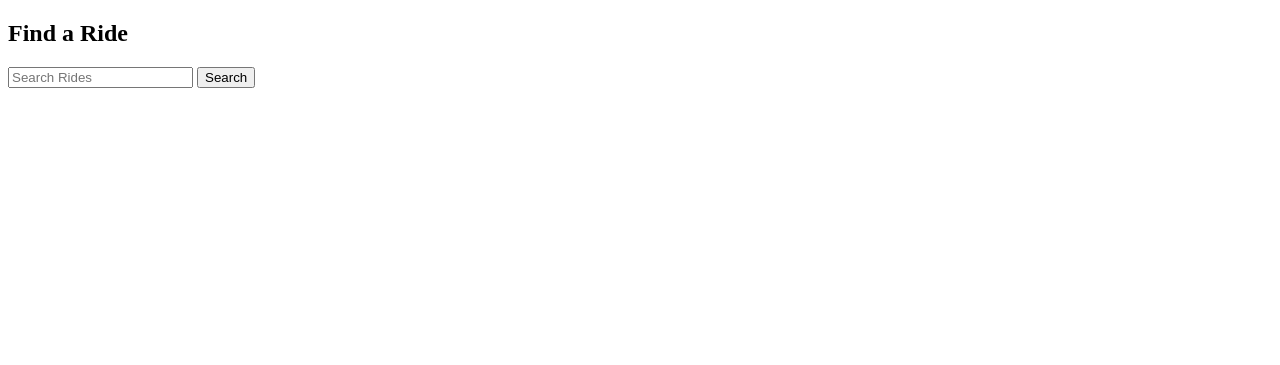
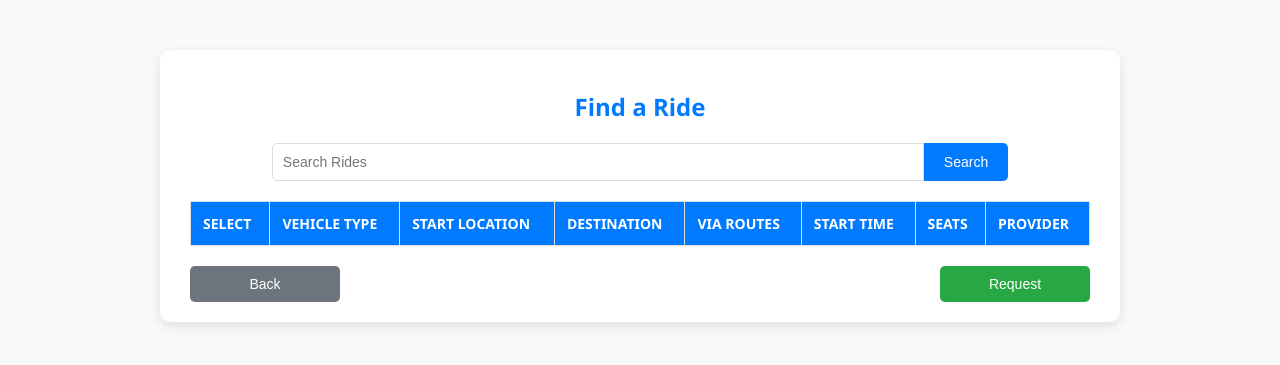
Before and after one commit to Adithya1703/CarPool_LiftLoop, a Flask app: page /find_ride in a window 1280 px wide. Shown: the top 365 px of the page. Run offline with Flask 3, Linux system fonts and the light colour scheme; the visitor is signed in with stand-in values (Sample User, id 1); lists and menus that the app fills with data are empty.

Commit message:
added required files and modified changes related to find_ride

```diff
--- a/app.py
+++ b/app.py
@@ -41,6 +41,20 @@ def main_page():
 
         main_pd["via_routes"] = main_pd["via_routes"].apply(parse_via_routes)
 
+        # Add logic to format time with AM/PM
+        def format_time_with_ampm(time_str):
+            try:
+                # Parse the time string in HH:mm format
+                hour, minute = map(int, time_str.split(":"))
+                am_pm = "AM" if hour < 12 else "PM"
+                hour = hour % 12 if hour != 12 else 12  # Convert to 12-hour format
+                return f"{hour}:{minute:02d} {am_pm}"
+            except ValueError:
+                return time_str  # Return as is if parsing fails
+
+        # Apply formatting to the `preferred_start_time` column
+        main_pd["preferred_start_time"] = main_pd["preferred_start_time"].apply(format_time_with_ampm)
+
         # Filter rides for the logged-in user
         user_rides = main_pd[main_pd["ride_provider"] == logged_in_user].to_dict(orient="records")
 
@@ -48,7 +62,6 @@ def main_page():
         user_rides = []
 
     return render_template("main.html", user=session["user"], rides=user_rides)
-
 
 @app.route("/login", methods=["POST"])
 def login():
@@ -286,9 +299,22 @@ def admin_dashboard():
         users_data = []
         flash(f"Error loading profiles: {e}", "danger")
 
-    # Load ride data
+    # Load ride data and ensure `via_routes` is parsed correctly
     try:
         ride_df = pd.read_excel(ride_excel)
+
+        # Ensure `via_routes` is correctly parsed as a list
+        def parse_via_routes(value):
+            if pd.isna(value):
+                return []  # Return an empty list if the value is NaN
+            if isinstance(value, str):
+                try:
+                    return json.loads(value)  # Attempt to parse as JSON
+                except json.JSONDecodeError:
+                    return [value.strip()]  # Treat as a single-item list if parsing fails
+            return value  # Return as is if already a list
+
+        ride_df["via_routes"] = ride_df["via_routes"].apply(parse_via_routes)
         rides_data = ride_df.to_dict(orient="records")
     except Exception as e:
         rides_data = []
@@ -297,14 +323,57 @@ def admin_dashboard():
     return render_template("admin_dashboard.html", users=users_data, rides=rides_data)
 
 
-# Route for finding a ride
 @app.route("/find_ride", methods=["GET", "POST"])
 def find_ride():
+    if "user" not in session:
+        return redirect(url_for("login"))  # Redirect to login if not logged in
+
+    query = request.args.get("query")  # Get the search query
+    selected_rides = request.form.getlist("selected_rides")  # Get selected rides for request
+    rides_data = []
+
+    try:
+        # Load ride data from Excel
+        ride_df = pd.read_excel(ride_excel)
+
+        # Parse the "via_routes" column into a list
+        def parse_via_routes(value):
+            if pd.isna(value):
+                return []
+            try:
+                return eval(value)  # Convert string to list
+            except:
+                return [value]
+
+        ride_df["via_routes"] = ride_df["via_routes"].apply(parse_via_routes)
+
+        # Rename `preferred_start_time` to `start_time` to match frontend reference
+        if "preferred_start_time" in ride_df.columns:
+            ride_df.rename(columns={"preferred_start_time": "start_time"}, inplace=True)
+
+        if query:
+            # Filter rides based on query
+            rides_data = ride_df[
+                (ride_df["start_location"].str.contains(query, case=False, na=False)) |
+                (ride_df["destination"].str.contains(query, case=False, na=False)) |
+                (ride_df["via_routes"].apply(lambda routes: any(query.lower() in route.lower() for route in routes)))
+            ].to_dict(orient="records")
+        else:
+            # If no query, show all rides
+            rides_data = ride_df.to_dict(orient="records")
+    except FileNotFoundError:
+        flash("Ride data not found!", "danger")
+
+    # Handle ride requests
     if request.method == "POST":
-        search_query = request.form.get("search")
-        # For now, return the search query as a placeholder
-        return jsonify({"message": f"Search results for {search_query}"})
-    return render_template("find_ride.html")
+        if selected_rides:
+            flash(f"You have requested the following rides: {', '.join(selected_rides)}", "success")
+        else:
+            flash("No rides selected!", "warning")
+
+    return render_template("find_ride.html", rides=rides_data)
+
+
 
 @app.route("/post_ride", methods=["GET", "POST"])
 def post_ride():
@@ -315,7 +384,21 @@ def post_ride():
         start_location = request.form.get('start_location')
         destination = request.form.get('destination')
         via_routes = request.form.getlist('via_routes')
-        preferred_start_time = f"{request.form.get('hour')}:{request.form.get('minute')}"
+
+        # Convert hour and minute to integers
+        hour = int(request.form.get('hour')) if request.form.get('hour') else 0
+        minute = int(request.form.get('minute')) if request.form.get('minute') else 0
+        ampm = request.form.get('ampm')  # Get AM/PM value
+
+        # Convert to 24-hour format
+        if ampm == "PM" and hour != 12:
+            hour += 12
+        elif ampm == "AM" and hour == 12:
+            hour = 0
+
+        # Format time as HH:mm
+        preferred_start_time = f"{hour:02}:{minute:02}"
+
         seats_available = request.form.get('seats_available')
         ride_provider = session["user"]["name"]
 
@@ -350,7 +433,6 @@ def post_ride():
             return f"An error occurred while saving ride details: {str(e)}"
 
         return redirect(url_for('main_page'))
-        return redirect(url_for('admin_dashboard'))
 
     return render_template('post_ride.html')
 
--- a/templates/find_ride.html
+++ b/templates/find_ride.html
@@ -4,13 +4,170 @@
     <meta charset="UTF-8">
     <meta name="viewport" content="width=device-width, initial-scale=1.0">
     <title>Find a Ride</title>
+    <style>
+        body {
+            font-family: 'Segoe UI', Tahoma, Geneva, Verdana, sans-serif;
+            background-color: #f9f9f9;
+            margin: 0;
+            padding: 0;
+        }
+        .container {
+            max-width: 900px;
+            margin: 50px auto;
+            background: #ffffff;
+            padding: 20px 30px;
+            border-radius: 10px;
+            box-shadow: 0 4px 12px rgba(0, 0, 0, 0.1);
+        }
+        h2 {
+            text-align: center;
+            color: #007bff;
+            margin-bottom: 20px;
+        }
+        form.search-form {
+            display: flex;
+            justify-content: center;
+            margin-bottom: 20px;
+        }
+        form.search-form input[type="text"] {
+            width: 70%;
+            padding: 10px;
+            font-size: 14px;
+            border: 1px solid #ddd;
+            border-radius: 5px 0 0 5px;
+        }
+        form.search-form button {
+            padding: 10px 20px;
+            background-color: #007bff;
+            color: white;
+            border: none;
+            border-radius: 0 5px 5px 0;
+            font-size: 14px;
+            cursor: pointer;
+            transition: background-color 0.3s;
+        }
+        form.search-form button:hover {
+            background-color: #0056b3;
+        }
+        table {
+            width: 100%;
+            border-collapse: collapse;
+            margin-bottom: 20px;
+        }
+        table th, table td {
+            padding: 12px;
+            text-align: left;
+            border: 1px solid #ddd;
+            font-size: 14px;
+        }
+        table th {
+            background-color: #007bff;
+            color: white;
+            text-transform: uppercase;
+        }
+        table tbody tr:hover {
+            background-color: #f9f9f9;
+        }
+        .btn-container {
+            display: flex;
+            justify-content: space-between;
+            margin-top: 20px;
+        }
+        .btn-request, .btn-back {
+            padding: 10px 20px;
+            border: none;
+            border-radius: 5px;
+            font-size: 14px;
+            cursor: pointer;
+            text-align: center;
+            transition: background-color 0.3s;
+        }
+        .btn-request {
+            background-color: #28a745;
+            color: white;
+        }
+        .btn-request:hover {
+            background-color: #218838;
+        }
+        .btn-back {
+            background-color: #6c757d;
+            color: white;
+        }
+        .btn-back:hover {
+            background-color: #5a6268;
+        }
+        .button-wrapper {
+            display: flex;
+            justify-content: space-between;
+            margin-top: 20px;
+        }
+        .btn-request, .btn-back {
+            width: 150px;
+        }
+        @media (max-width: 768px) {
+            form.search-form input[type="text"] {
+                width: 60%;
+            }
+            form.search-form button {
+                font-size: 12px;
+                padding: 8px 16px;
+            }
+            table th, table td {
+                font-size: 12px;
+            }
+            .btn-request, .btn-back {
+                font-size: 12px;
+                padding: 10px;
+            }
+        }
+    </style>
 </head>
 <body>
-    <div>
+    <div class="container">
         <h2>Find a Ride</h2>
-        <form action="/find_ride" method="POST">
-            <input type="text" name="search" placeholder="Search Rides">
+
+        <!-- Search Form -->
+        <form class="search-form" method="GET" action="/find_ride">
+            <input type="text" name="query" placeholder="Search Rides" value="{{ request.args.get('query', '') }}">
             <button type="submit">Search</button>
+        </form>
+
+        <!-- Rides Table -->
+        <form method="POST" action="/find_ride">
+            <table>
+                <thead>
+                    <tr>
+                        <th>Select</th>
+                        <th>Vehicle Type</th>
+                        <th>Start Location</th>
+                        <th>Destination</th>
+                        <th>Via Routes</th>
+                        <th>Start Time</th>
+                        <th>Seats</th>
+                        <th>Provider</th>
+                    </tr>
+                </thead>
+                <tbody>
+                    {% for ride in rides %}
+                    <tr>
+                        <td><input type="checkbox" name="selected_rides" value="{{ ride['start_location'] }} to {{ ride['destination'] }}"></td>
+                        <td>{{ ride["vehicle_type"] }}</td>
+                        <td>{{ ride["start_location"] }}</td>
+                        <td>{{ ride["destination"] }}</td>
+                        <td>{{ ride["via_routes"] | join(', ') }}</td>
+                        <td>{{ ride["preferred_start_time"] }}</td>
+                        <td>{{ ride["seats_available"] }}</td>
+                        <td>{{ ride["ride_provider"] }}</td>
+                    </tr>
+                    {% endfor %}
+                </tbody>
+            </table>
+
+            <!-- Buttons -->
+            <div class="button-wrapper">
+                <button type="button" class="btn-back" onclick="window.location.href='/main_page';">Back</button>
+                <button type="submit" class="btn-request">Request</button>
+            </div>
         </form>
     </div>
 </body>
```
Also changed, not shown: templates/post_ride.html (+12 -2 lines).
